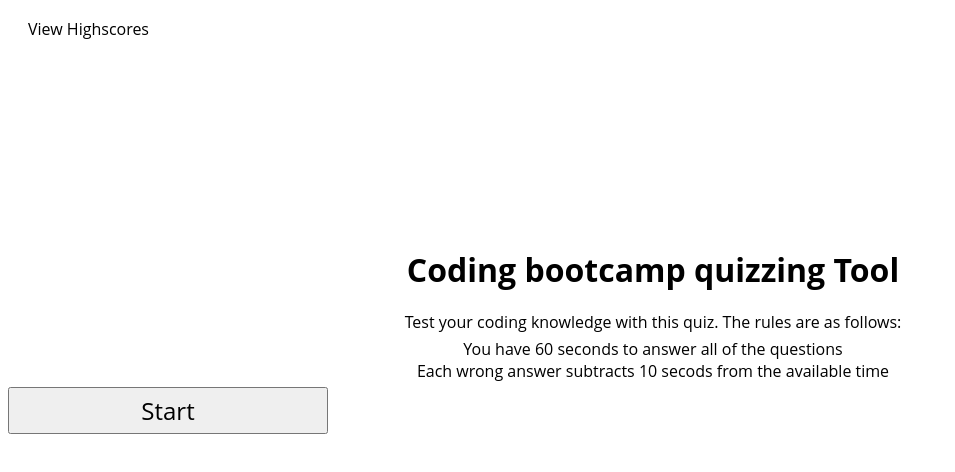
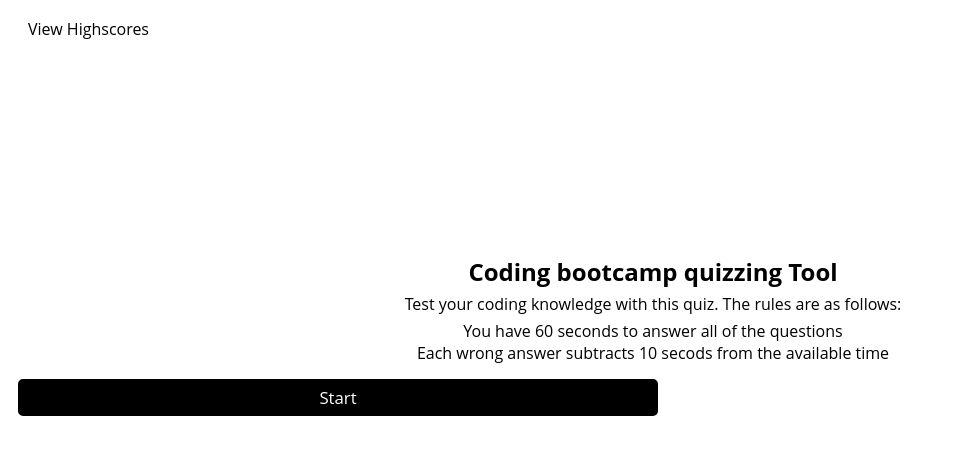
Before and after one commit to maxlechner/studentQuizJS, a plain HTML site: page index.html in a window 1280 px wide. Shown: the whole page, without its empty margins (0-955 px from the left). Drawn offline with nearby package versions, Linux system fonts and the light colour scheme.

Commit message:
updates to code

```diff
--- a/Assets/script.js
+++ b/Assets/script.js
@@ -26,7 +26,7 @@ const highscoreEl = document.querySelector('#highscores');
 const usernamesEl = document.querySelector('#usernames');
 const scoresEl = document.querySelector('#scores');
 
-// Timer/Score Variables
+// Timer Variables
 let timeLeft = 60;
 const timerDisplayEL = document.getElementById('timer');
 let interval;
@@ -41,6 +41,8 @@ retakeBtnEl.addEventListener('click', reloadTest)
 
 // Submit score button
 submitBtnEl.addEventListener('click', submitScore)
+
+// display high score and hide all unrelated fields
 viewHighscoresEl.addEventListener('click', () => {
     startScreenEl.classList.add('hide');
     questionContainerEl.classList.add('hide');
--- a/Assets/style.css
+++ b/Assets/style.css
@@ -1,10 +1,8 @@
-/* Core styles for the page. */
 * {
   box-sizing: border-box;
   font-family: 'Open Sans';
 }
 
-/* Overall page. */
 body {
   width: 100vw;
   height: 100vh;
@@ -27,7 +25,7 @@ header {
 }
 
 #viewHighscores:Hover {
-  color: black;
+  color: grey;
 }
 
 #timer {
@@ -46,7 +44,7 @@ main {
   clear: both;
 }
 
-#startScreen h2,
+#startScreen h1,
 #startScreen p,
 #startScreen ul {
   display: flex;
@@ -58,27 +56,12 @@ main {
   text-align: center;
 }
 
-#startScreen h2 {
-  margin-bottom: 20px;
-  color: black;
-  font-size: 2em;
-}
-
-#startScreen h3 {
+#startContainer{
+  width: 100%;
+  display: flex;
+  flex-direction: column;
   text-align: center;
-  margin: 5px;
-  text-decoration: underline;
-}
-
-#startScreen ul {
-  list-style-type: none;
-}
-
-
-#startBtn {
-  font-size: 1.5em;
-  padding: 5px;
-  width: 25%;
+  justify-content: center;
 }
 
 #questionContainer{
@@ -89,14 +72,21 @@ main {
   justify-content: center;
 }
 
-/* button {
+button {
   padding: 5px;
   background: black;
   border: 2px solid black;
   border-radius: 5px;
   color: white;
   cursor: pointer;
-} */
+}
+
+#startBtn {
+  flex-flow: column wrap;
+  width: 50%;
+  margin: 10px;
+  font-size: 1.05em;
+}
 
 .answerBtn {
   flex-flow: column wrap;
@@ -104,8 +94,6 @@ main {
   margin: 10px;
   font-size: 1.05em;
 }
-
-
 
 #gameOverScreen {
   display: flex;
--- a/index.html
+++ b/index.html
@@ -13,38 +13,26 @@
         <a href="#" id="viewHighscores">View Highscores</a>
     </header>
 
-    <main class='container'>
+    <main class='startContainer'>
         <section id='startScreen'>
-            <h2>Coding bootcamp quizzing Tool</h2>
+            <h1>Coding bootcamp quizzing Tool</h1>
             <p>Test your coding knowledge with this quiz. The rules are as follows:</p>
             <ul>
                 <li>You have 60 seconds to answer all of the questions</li>
                 <li>Each wrong answer subtracts 10 secods from the available time</li>
+
             </ul>
-
-            <div id='buttonBlock'>
-                <button id='startBtn'>Start</button>
-            </div>
+            <button id='startBtn'>Start</button>
         </section>
 
         <section id='questionContainer' class='hide'>
             <div class="card">
                 <h2 class = card-title id='question'>Question</h2>
                 <div id='timer'>Time remaining:</div>
-
-                <div id='buttonBlock'>
-                    <button class='answerBtn' id='answer1' data-number='1'></button>
-                </div>
-                <div id='buttonBlock'>
-                    <button class='answerBtn' id='answer2' data-number='2'></button>
-                </div>
-                <div id='buttonBlock'>
-                    <button class='answerBtn' id='answer3' data-number='3'></button>
-                </div>
-                <div id='buttonBlock'>
-                    <button class='answerBtn' id='answer4' data-number='4'></button>
-            </div>
-
+                <button class='answerBtn' id='answer1' data-number='1'></button>
+                <button class='answerBtn' id='answer2' data-number='2'></button>
+                <button class='answerBtn' id='answer3' data-number='3'></button>
+                <button class='answerBtn' id='answer4' data-number='4'></button>
         </section>
 
         <section id='gameOverScreen' class='hide'>
```
